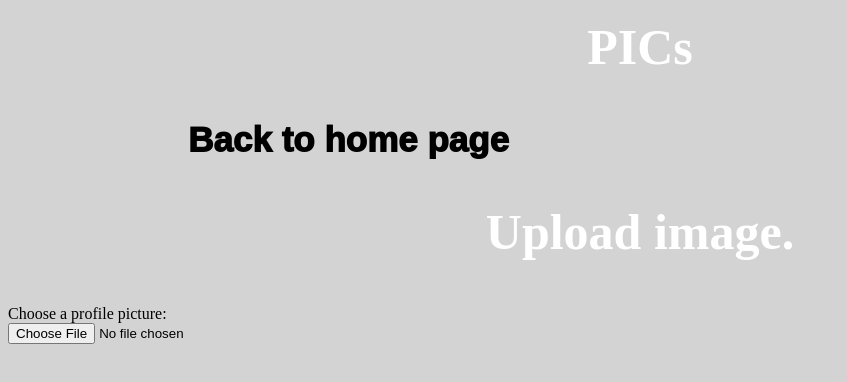
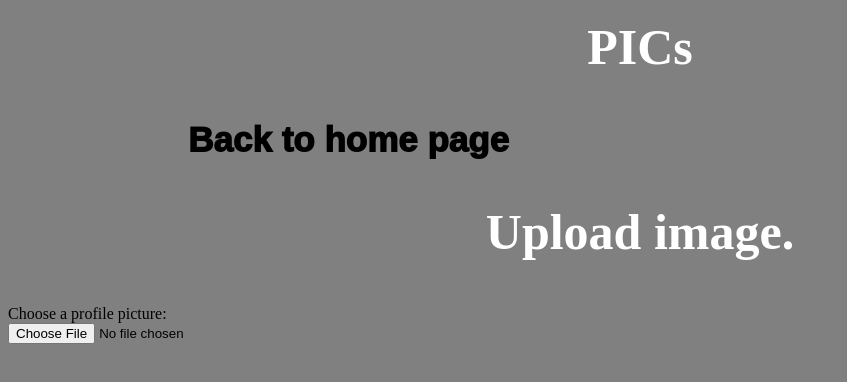
Before and after one commit to MSAE99/cpit405-assignment-1, a plain HTML site: page upload.html in a window 1280 px wide. Shown: the whole page, without its empty margins (0-847 px from the left). Drawn offline with Linux system fonts and the light colour scheme.

Commit message:
Update upload.html

```diff
--- a/upload.html
+++ b/upload.html
@@ -1,6 +1,6 @@
 <html>
 
-  <body style="background-color:lightgray;">
+  <body style="background-color:gray;">
 
     <head>
     <link rel="stylesheet" href="stylesheet.css">
```
